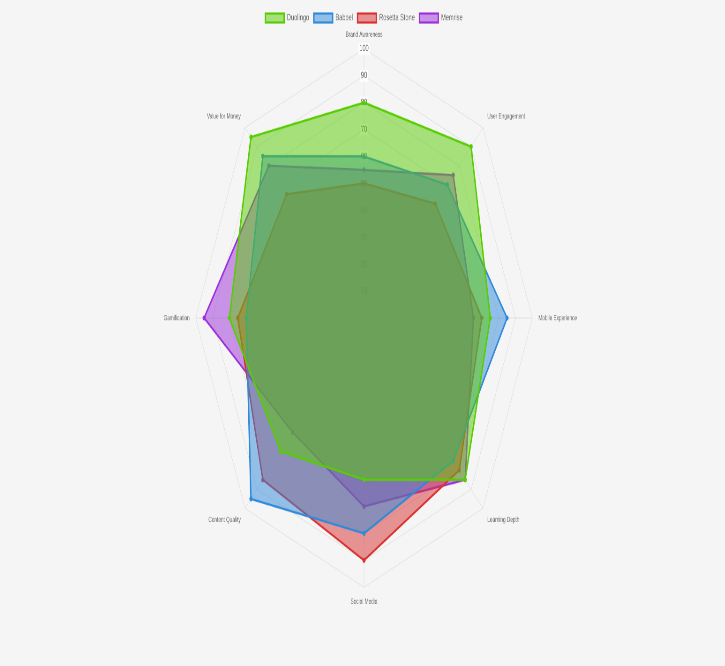
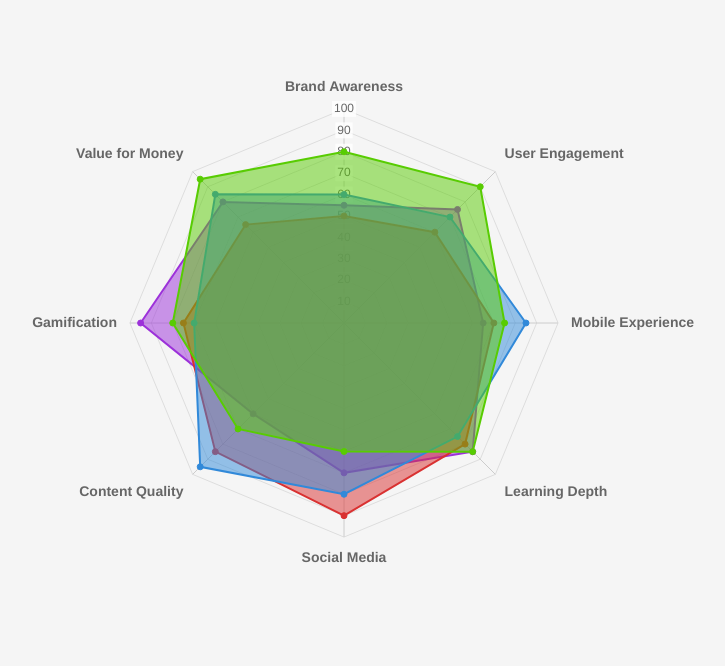
Before and after one commit to vivadesign6/Competitive-Radar-Chart, a plain HTML site: page index.html in a window 1280 px wide. Shown: the part 134-800 px from the top of the page, without its empty margins (276-1001 px from the left). Drawn offline with nearby package versions, Linux system fonts and the light colour scheme.

Commit message:
Update index.html

```diff
--- a/index.html
+++ b/index.html
@@ -20,8 +20,8 @@
             color: #333;
         }
         canvas {
-            width: 600px !important;
-            height: 600px !important;
+            width: 700px;
+            height: 600px;
         }
     </style>
 </head>
@@ -74,15 +74,45 @@
                 type: 'radar',
                 data: data,
                 options: {
-                    responsive: true,
+                    responsive: false,
                     maintainAspectRatio: false,
+                    elements: {
+                        line: {
+                            borderWidth: 2
+                        }
+                    },
                     scales: {
                         r: {
                             beginAtZero: true,
                             min: 0,
                             max: 100,
                             ticks: {
-                                stepSize: 10
+                                stepSize: 10,
+                                font: {
+                                    size: 12
+                                }
+                            },
+                            angleLines: {
+                                color: "#ccc"
+                            },
+                            grid: {
+                                color: "#ddd"
+                            },
+                            pointLabels: {
+                                font: {
+                                    size: 14,
+                                    weight: 'bold'
+                                }
+                            }
+                        }
+                    },
+                    plugins: {
+                        legend: {
+                            position: 'top',
+                            labels: {
+                                font: {
+                                    size: 14
+                                }
                             }
                         }
                     }
```
